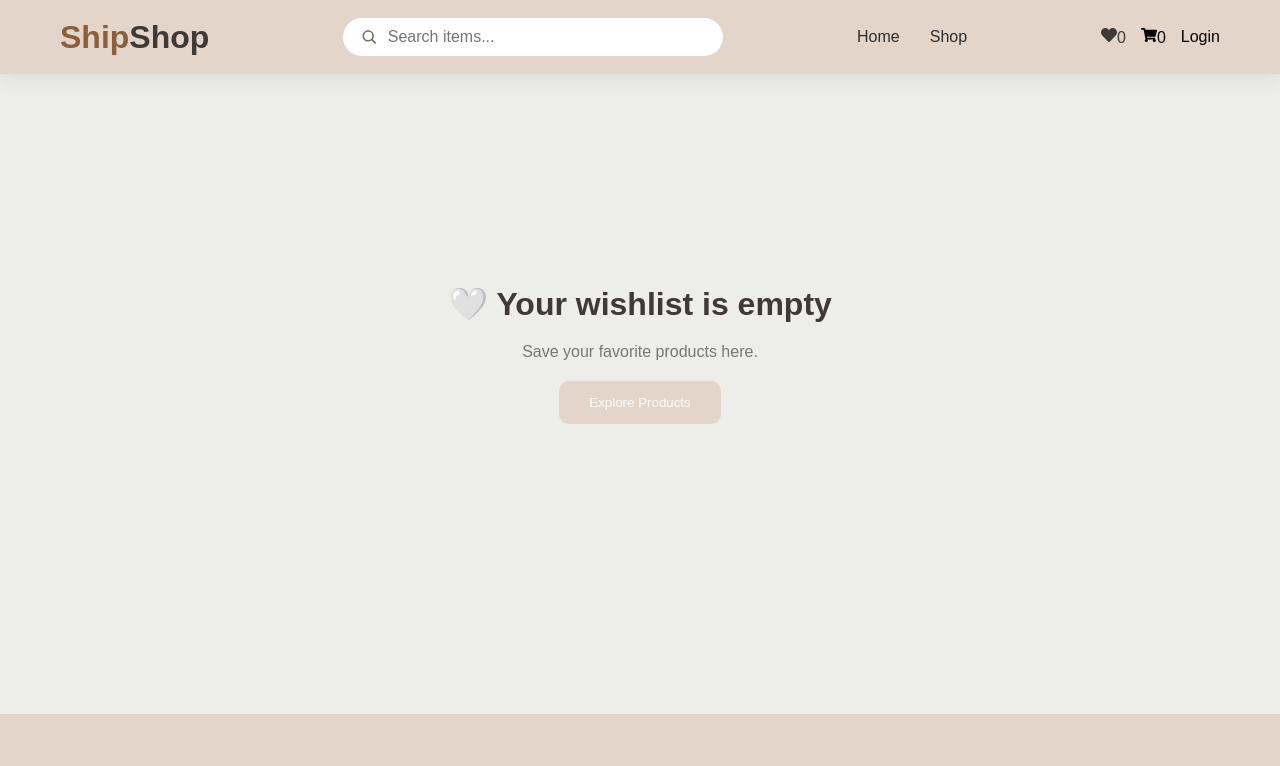
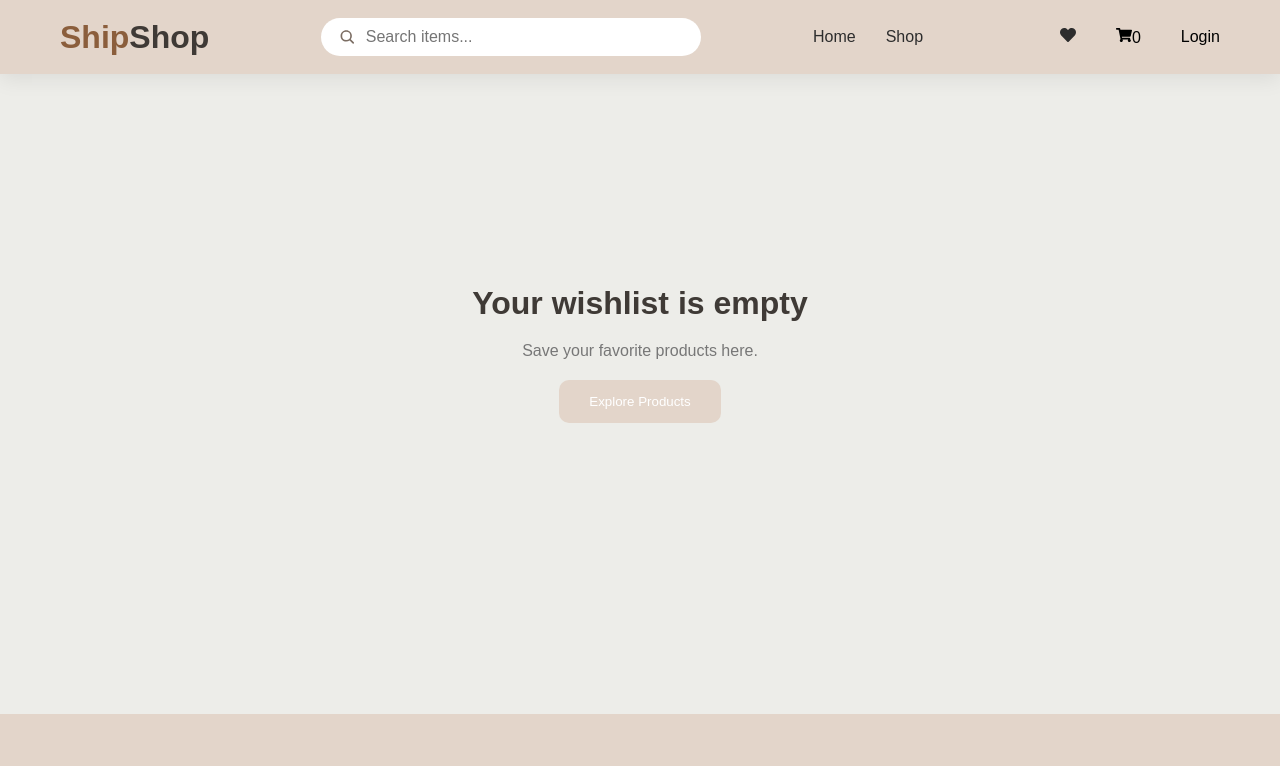
Before and after one commit to shwetha-c-hub/ShipShop, a React (Create React App) app: page /wishlist in a window 1280 px wide. Shown: the top 766 px of the page. Built offline with nearby package versions, Linux system fonts and the light colour scheme.

Commit message:
final changes

```diff
--- a/src/components/NavBar.jsx
+++ b/src/components/NavBar.jsx
@@ -35,7 +35,7 @@ function Navbar({ search, setSearch }) {
             <div className="nav-icons">
                 <Link to="/wishlist" className="wishlist-link">
                     <FaHeart />
-                    <span>{wishlist.length}</span>
+
                 </Link>
                 <button><Link to="/cart" className="cart-btn">
                     <FaShoppingCart />
--- a/src/pages/Wishlist.jsx
+++ b/src/pages/Wishlist.jsx
@@ -9,7 +9,7 @@ function Wishlist() {
     if (wishlist.length === 0) {
         return (
             <div className="empty-wishlist">
-                <h1>🤍 Your wishlist is empty</h1>
+                <h1>Your wishlist is empty</h1>
 
                 <p>
                     Save your favorite products here.
--- a/src/styles/Categories.css
+++ b/src/styles/Categories.css
@@ -1,5 +1,6 @@
 .category-grid {
     display: grid;
+    padding: 2rem;
     grid-template-columns: repeat(auto-fit, minmax(320px, 1fr));
     gap: 30px;
 }
--- a/src/styles/Hero.css
+++ b/src/styles/Hero.css
@@ -26,7 +26,7 @@
     font-size: 1.1rem;
 
     color: #6d6258;
-
+    align-items: center;
     line-height: 1.7;
 }
 
--- a/src/styles/Navbar.css
+++ b/src/styles/Navbar.css
@@ -1,5 +1,5 @@
 nav {
-    position: sticky;
+
     top: 0;
     z-index: 1000;
     background: var(--navbar-color);
@@ -87,19 +87,19 @@ nav {
 .nav-icons {
 
     display: flex;
-
     gap: 15px;
+    align-items: space-evenly;
+    color: #2d2d2d;
 
 }
 
 .nav-icons button {
+    background: none;
+    border: none;
+    cursor: pointer;
+    font-size: 1rem;
+}
 
-    background: none;
-
-    border: none;
-
-    cursor: pointer;
-
-    font-size: 1rem;
-
+.nav-icons a {
+    margin-left: 25px;
 }
--- a/src/styles/WishList-btn.css
+++ b/src/styles/WishList-btn.css
@@ -19,7 +19,7 @@
 .wishlist-btn svg {
     font-size: 22px;
     color: var(--primary-color);
-    /* dark brown */
+
 }
 
 .product-buttons button {
--- a/src/styles/Wishlist.css
+++ b/src/styles/Wishlist.css
@@ -22,7 +22,7 @@
     padding: 20px;
     text-align: center;
     transition: 0.3s;
-    box-shadow: var(--shadow);
+    box-shadow: var(--navbar--color);
 }
 
 .wishlist-card:hover {
```
